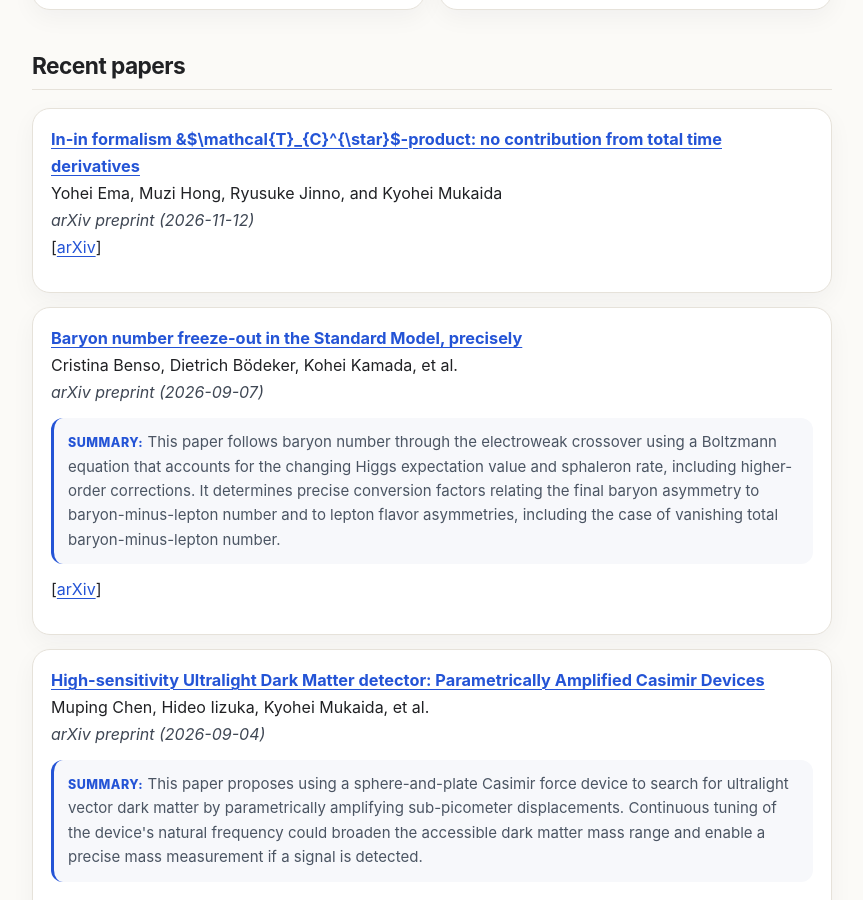
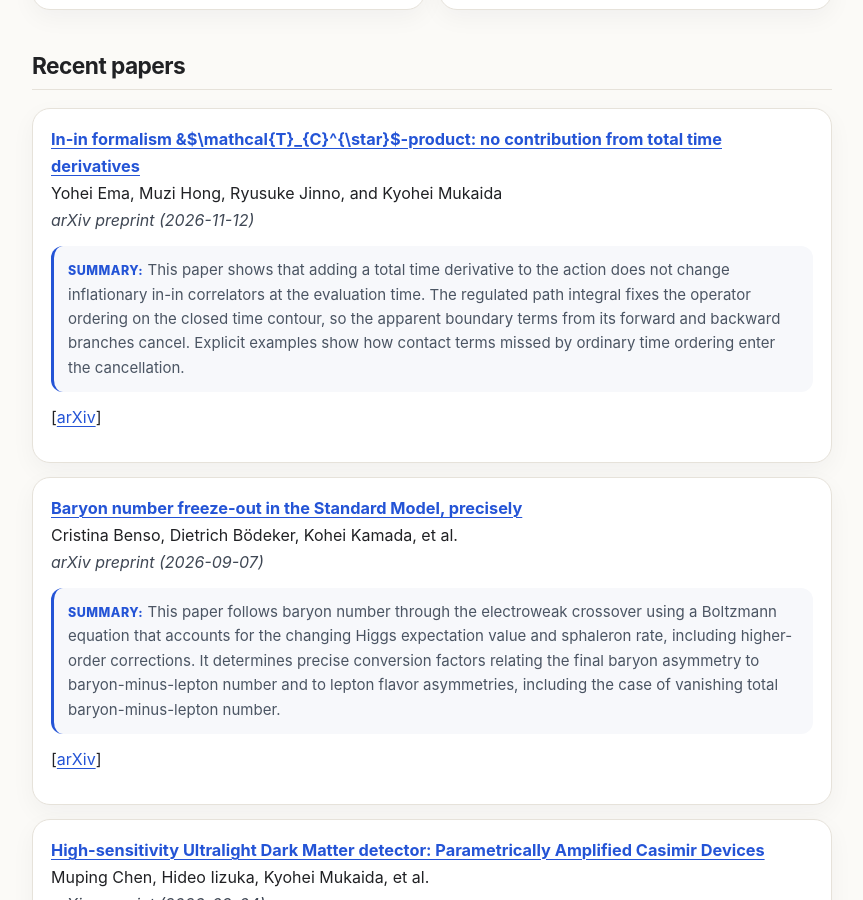
Before and after one commit to kyoheimukaida/kyoheimukaida.github.io, a Jekyll site: the page built from index.md, in a window 1280 px wide and 900 px high, scrolled down 794 px. Shown: the whole window, without its empty margins (142-1005 px from the left). Built offline with Jekyll 4.4.1, drawn with Linux system fonts in a browser that asks for light colours.

Commit message:
Publish the in-in total-derivative paper summary

```diff
--- a/_data/paper_summaries.json
+++ b/_data/paper_summaries.json
@@ -1,4 +1,9 @@
 {
+  "2611.31272": {
+    "summary_en": "This paper shows that adding a total time derivative to the action does not change inflationary in-in correlators at the evaluation time. The regulated path integral fixes the operator ordering on the closed time contour, so the apparent boundary terms from its forward and backward branches cancel. Explicit examples show how contact terms missed by ordinary time ordering enter the cancellation.",
+    "source": "arXiv abstract and sections 4–5",
+    "checked": false
+  },
   "2609.01480": {
     "summary_en": "This paper studies gravitational waves generated during reheating while particles from inflaton decay are still thermalizing, identifying an additional contribution from collisions between energetic particles and the emerging thermal bath. It shows that scattering also erases directional information, changing the low-frequency gravitational-wave spectrum from linear to cubic in frequency.",
     "source": "arXiv abstract",
--- a/index.md
+++ b/index.md
@@ -57,6 +57,7 @@ title: Home
 - **[In-in formalism &$\mathcal{T}_{C}^{\star}$-product: no contribution from total time derivatives](https://arxiv.org/abs/2611.31272)**
   Yohei Ema, Muzi Hong, Ryusuke Jinno, and Kyohei Mukaida
   *arXiv preprint (2026-11-12)*
+  <p class="paper-summary"><strong class="summary-label">Summary:</strong> This paper shows that adding a total time derivative to the action does not change inflationary in-in correlators at the evaluation time. The regulated path integral fixes the operator ordering on the closed time contour, so the apparent boundary terms from its forward and backward branches cancel. Explicit examples show how contact terms missed by ordinary time ordering enter the cancellation.</p>
   [[arXiv](https://arxiv.org/abs/2611.31272)]
 
 - **[Baryon number freeze-out in the Standard Model, precisely](https://arxiv.org/abs/2609.07467)**
```
